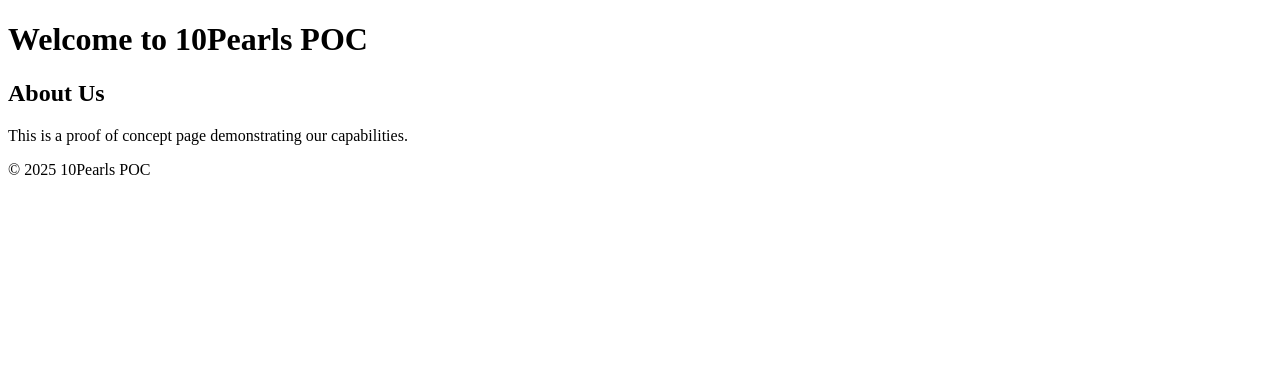
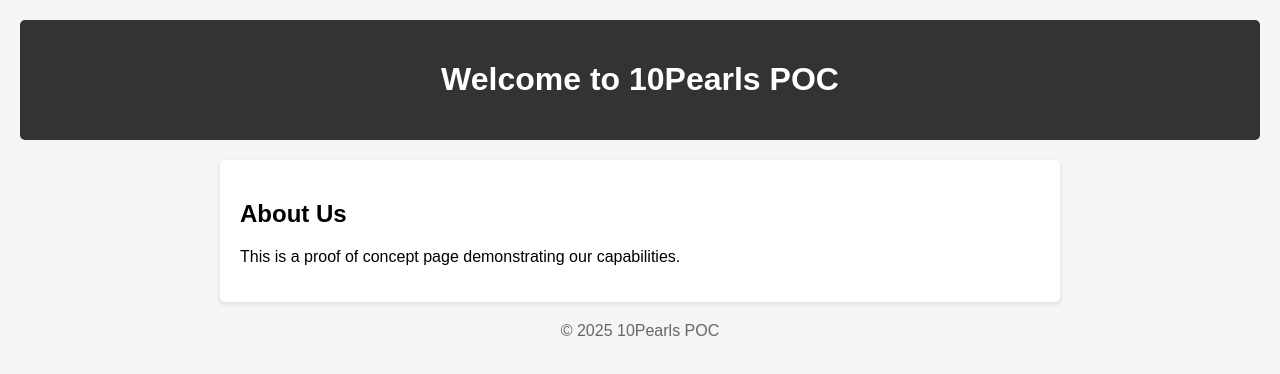
Before and after one commit to azfarhussain-10p/mcp_10pearls_POC, a plain HTML site: page index.html in a window 1280 px wide. Drawn offline with Linux system fonts and the light colour scheme.

Commit message:
Add CSS styling

```diff
--- a/index.html
+++ b/index.html
@@ -4,6 +4,34 @@
     <meta charset="UTF-8">
     <meta name="viewport" content="width=device-width, initial-scale=1.0">
     <title>10Pearls POC</title>
+    <style>
+        body {
+            font-family: Arial, sans-serif;
+            margin: 0;
+            padding: 20px;
+            background-color: #f5f5f5;
+        }
+        header {
+            background-color: #333;
+            color: white;
+            padding: 20px;
+            text-align: center;
+            border-radius: 5px;
+        }
+        main {
+            max-width: 800px;
+            margin: 20px auto;
+            padding: 20px;
+            background-color: white;
+            border-radius: 5px;
+            box-shadow: 0 2px 5px rgba(0,0,0,0.1);
+        }
+        footer {
+            text-align: center;
+            color: #666;
+            margin-top: 20px;
+        }
+    </style>
 </head>
 <body>
     <header>
```
